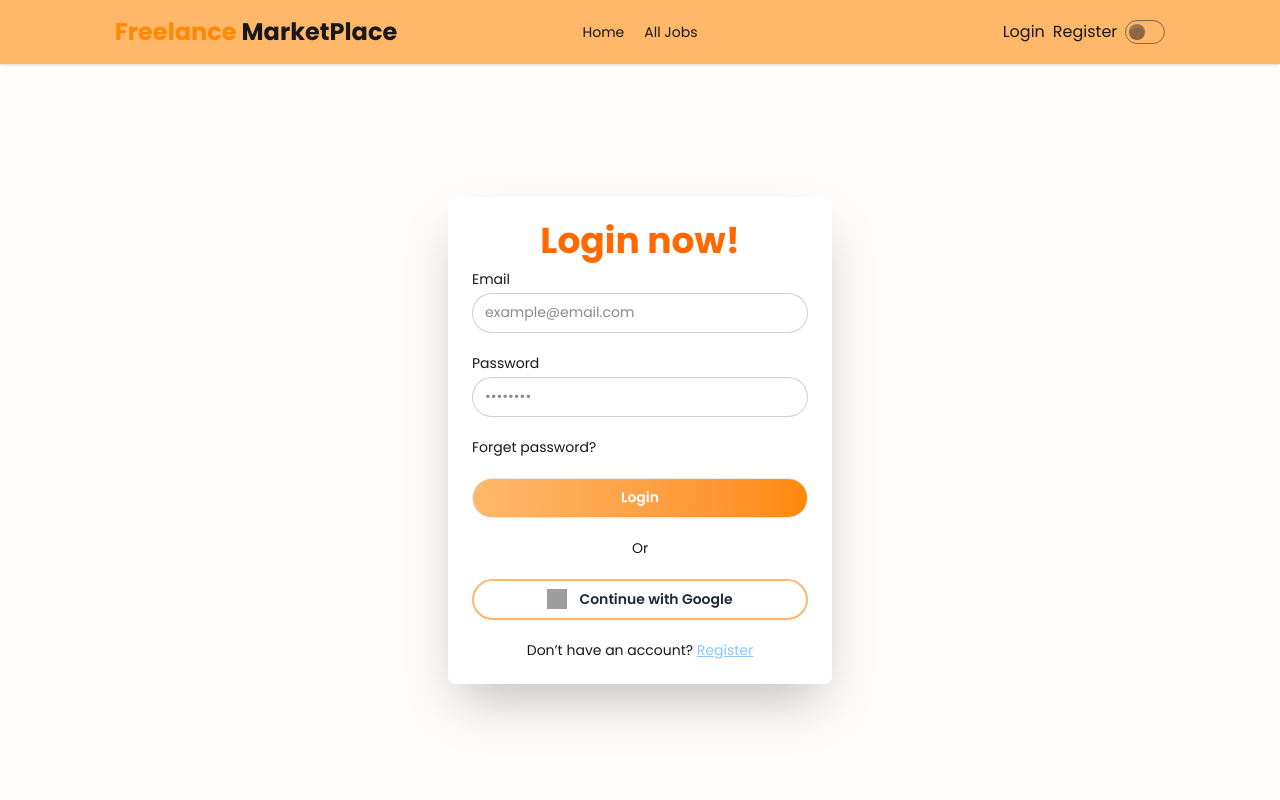
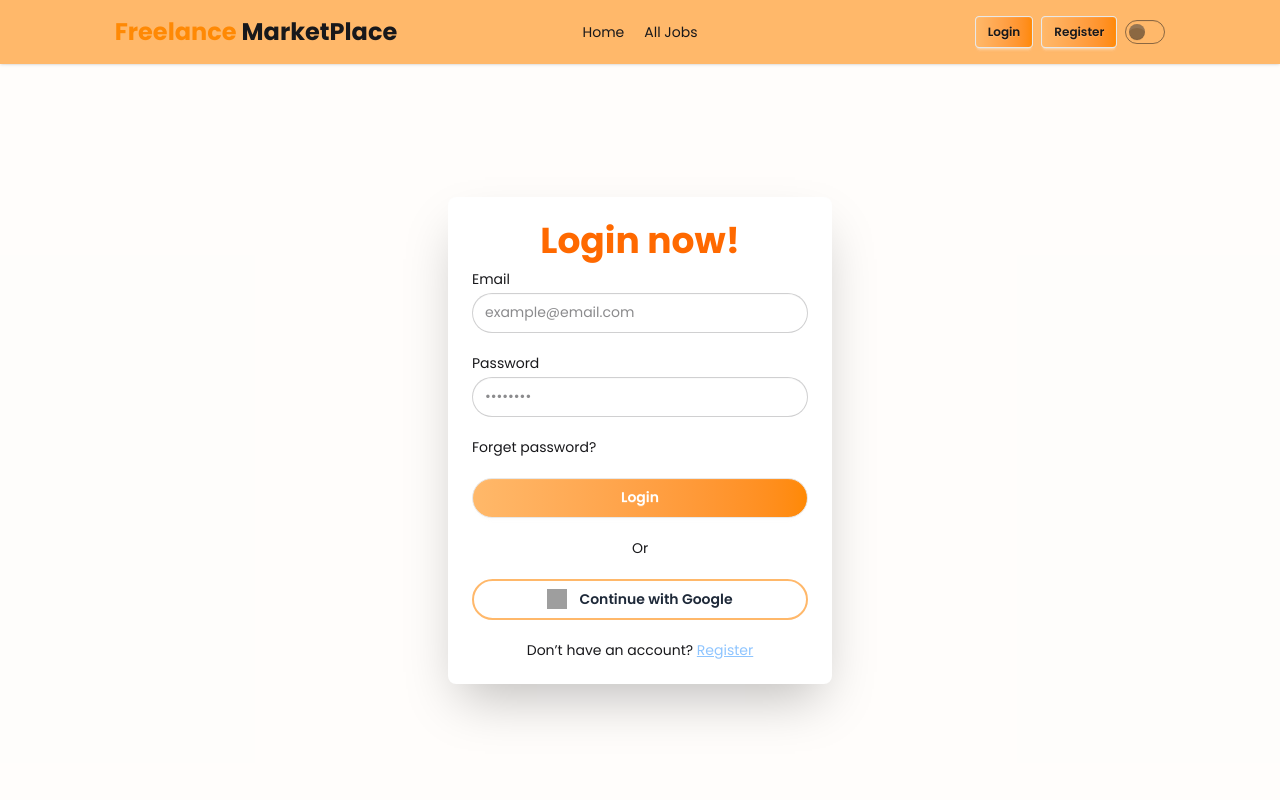
Before and after one commit to Maria-Sultana-Meem/Ph-Assignment-10-Client-Site, a React (Vite) app: page /login in a window 1280 px wide. Shown: the top 800 px of the page. Built offline with nearby package versions, Linux system fonts and the light colour scheme; no server answers; grey boxes are pictures that could not be loaded.

Commit message:
navbar button edit

```diff
--- a/src/components/Navbar.jsx
+++ b/src/components/Navbar.jsx
@@ -1,9 +1,8 @@
 import React, {  useContext, useEffect, useState } from 'react';
-import { FaHome, FaUser } from 'react-icons/fa';
+
 import { Link, NavLink } from 'react-router';
 import { AuthContext } from '../context/AuthContext';
-import { FaGear } from 'react-icons/fa6';
-import { IoLogIn, IoLogOut } from 'react-icons/io5';
+
 import toast from 'react-hot-toast';
 
 
@@ -50,7 +49,7 @@ const Navbar = () => {
 >
   <p className='hover:border-b-2 hover:border-b-orange-500'>All Jobs</p>
 </NavLink>
-{/* logged in */}
+
  {user && (
         <>
           <NavLink
@@ -121,7 +120,7 @@ const Navbar = () => {
            {
           user?  <button onClick={handleSignout}
 
-            className="   hover:border-b-2 hover:border-b-orange-500   px-3 py-1 rounded-md "
+            className="   hover:border-b-2 btn btn-sm bg-linear-to-r from-orange-300 to-orange-400 hover:border-b-orange-500   px-3 py-1 rounded-md "
           >
             Log Out
           </button>:
@@ -129,13 +128,13 @@ const Navbar = () => {
             <>
               <Link
                 to="/login"
-                className="hover:border-b-2 hover:border-b-orange-500"
+                className="hover:border-b-2 btn btn-sm bg-linear-to-r from-orange-300 to-orange-400 hover:border-b-orange-500"
               >
                  Login
               </Link>
               <Link
                 to="/register"
-                className="hover:border-b-2 hover:border-b-orange-500"
+                className="hover:border-b-2 btn btn-sm bg-linear-to-r from-orange-300 to-orange-400  hover:border-b-orange-500"
               >
                 Register
               </Link>
```
